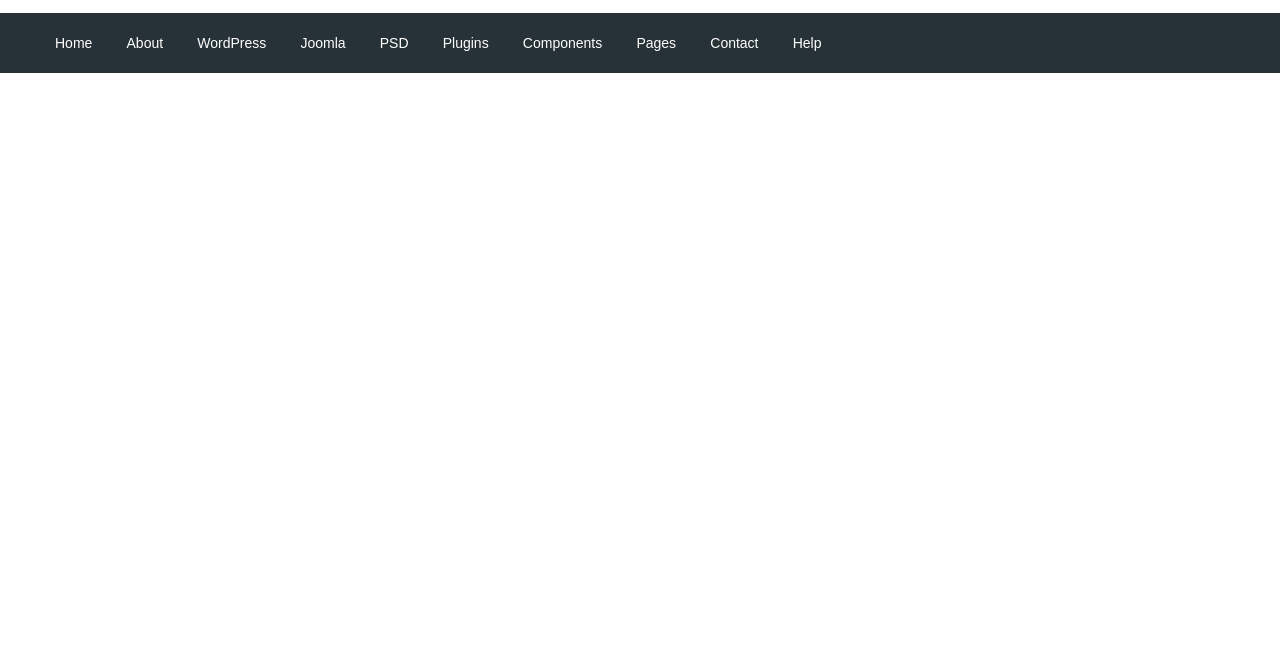
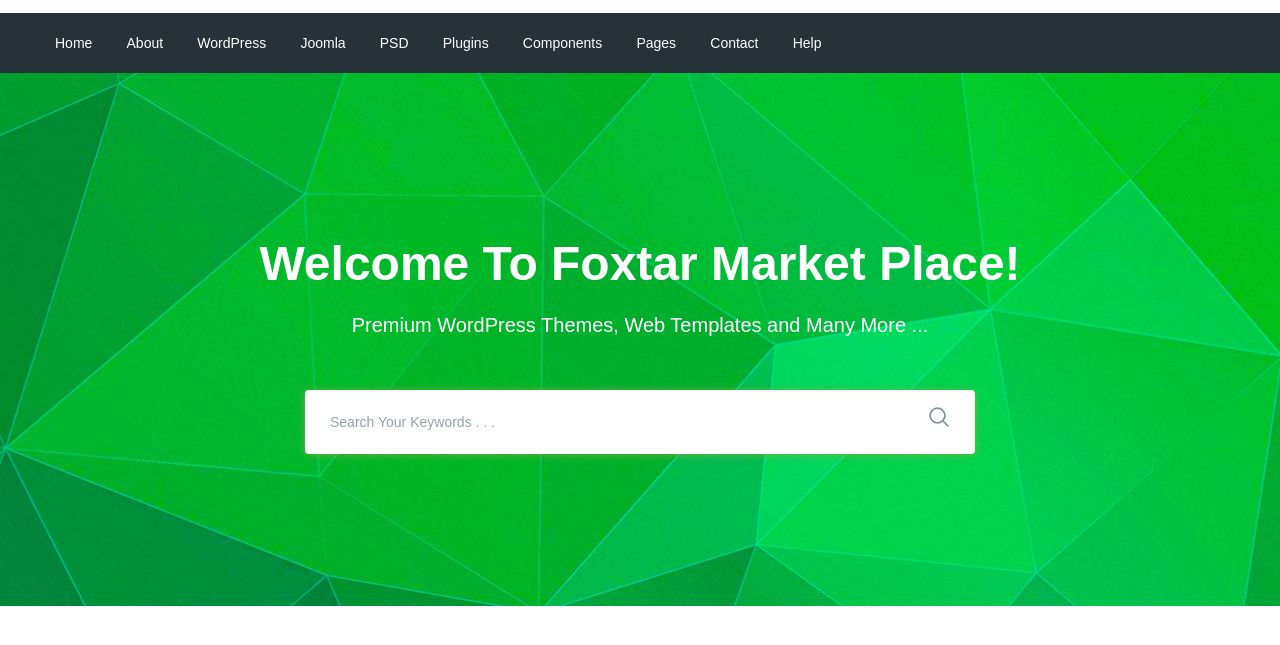
Before and after one commit to eduard-diumin/moderno, a website: page app/index.html in a window 1280 px wide. Shown: the part 77-722 px from the top of the page. Drawn offline with nearby package versions, Linux system fonts and the light colour scheme; files that its build step writes are made by us from their sources.

Commit message:
added search

```diff
--- a/app/index.html
+++ b/app/index.html
@@ -91,10 +91,25 @@
                 </nav>
             </div>
         </div>
-
-
     </header>
-
+    <section class="search" style="background-image: url(images/search-bg.jpg);">
+        <div class="container">
+            <div class="search__inner">
+                <div class="search__inner-title">
+                    Welcome To Foxtar Market Place!
+                </div>
+                <div class="search__inner-text">
+                    Premium WordPress Themes, Web Templates and Many More ...
+                </div>
+                <div class="search__inner-form">
+                    <input type="text" placeholder="Search Your Keywords . . ." required>
+                    <button type="submit">
+                        <img src="images/icons/search.png" alt="">
+                    </button>
+                </div>
+            </div>
+        </div>
+    </section>
 
     <script src="https://ajax.googleapis.com/ajax/libs/jquery/3.5.1/jquery.min.js"></script>
     <script src="./js/libs.min.js"></script>
--- a/app/scss/style.scss
+++ b/app/scss/style.scss
@@ -55,3 +55,56 @@
         }
     }
 }
+
+.search {
+    background-repeat: no-repeat;
+    background-size: cover;
+    background-position: center;
+    min-height: 533px;
+}
+
+.search__inner {
+    padding: 155px 0 100px;
+    color: #fff;
+    text-align: center;
+    &-title {
+        margin-bottom: 10px;
+        font-size: 48px;
+        font-weight: 700;
+        line-height: 72px;
+    }
+    &-text {
+        margin-bottom: 50px;
+        font-size: 20px;
+        font-weight: 500;
+        line-height: 30px;
+    }
+    &-form {
+        max-width: 670px;
+        margin: 0 auto;
+        position: relative;
+        input {
+            display: block;
+            width: 100%;
+            box-shadow: 0px 1px 10px 0px rgba(124, 178, 64, 0.75);
+            border-radius: 4px;
+            height: 64px;
+            border: none;
+            font-size: 14px;
+            font-weight: 500;
+            padding-left: 25px;
+            padding-right: 60px;
+            &::placeholder {
+                color: #90a4ae;
+                font-weight: 500;
+            }
+        }
+        button {
+            position: absolute;
+            border: none;
+            background-color: transparent;
+            right: 20px;
+            top: 16px;
+        }
+    }
+}
```
Also changed, not shown: app/images/icons/search.png (added), app/images/icons/search.svg (added), app/images/search-bg.jpg (added).
